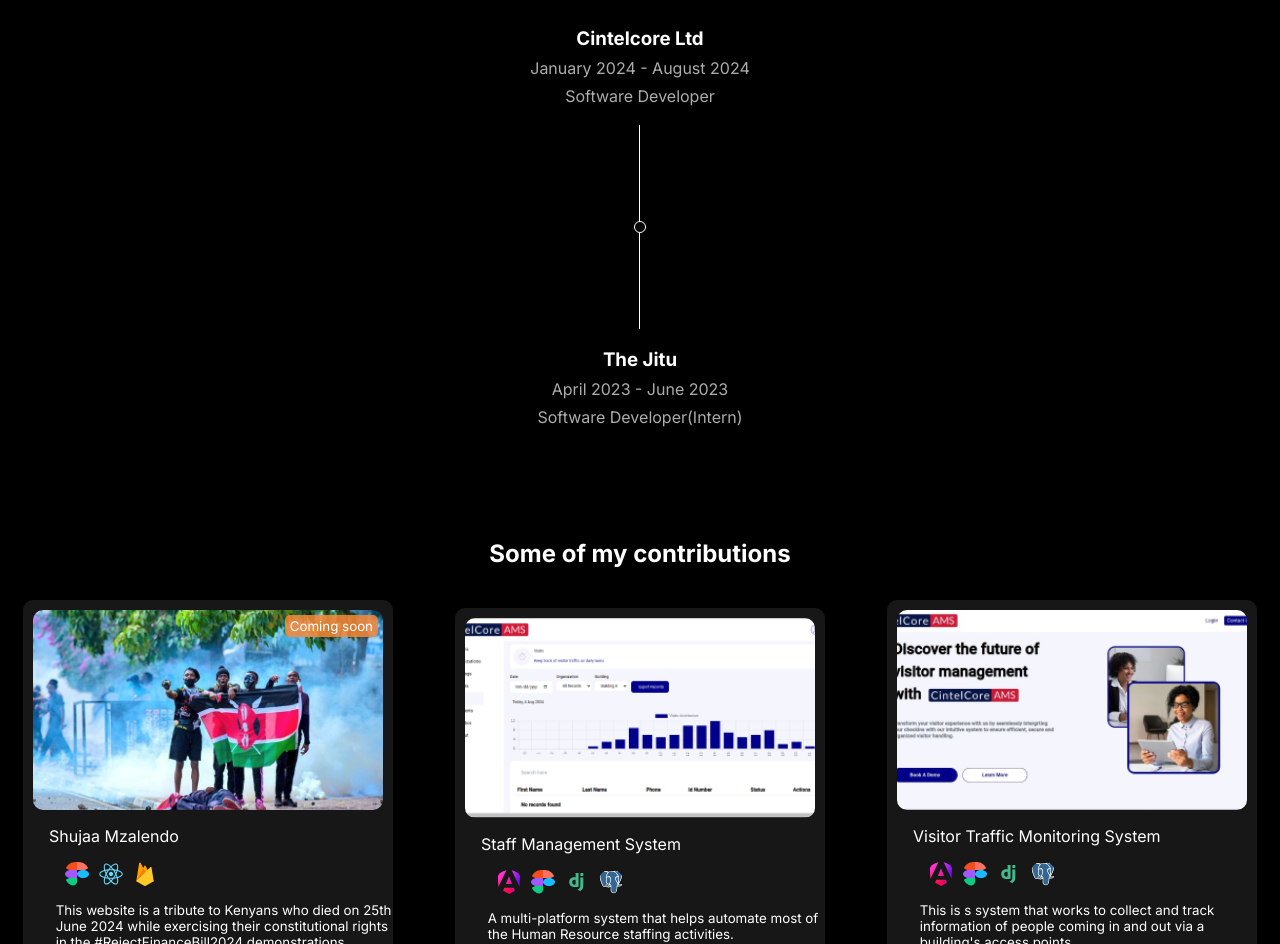
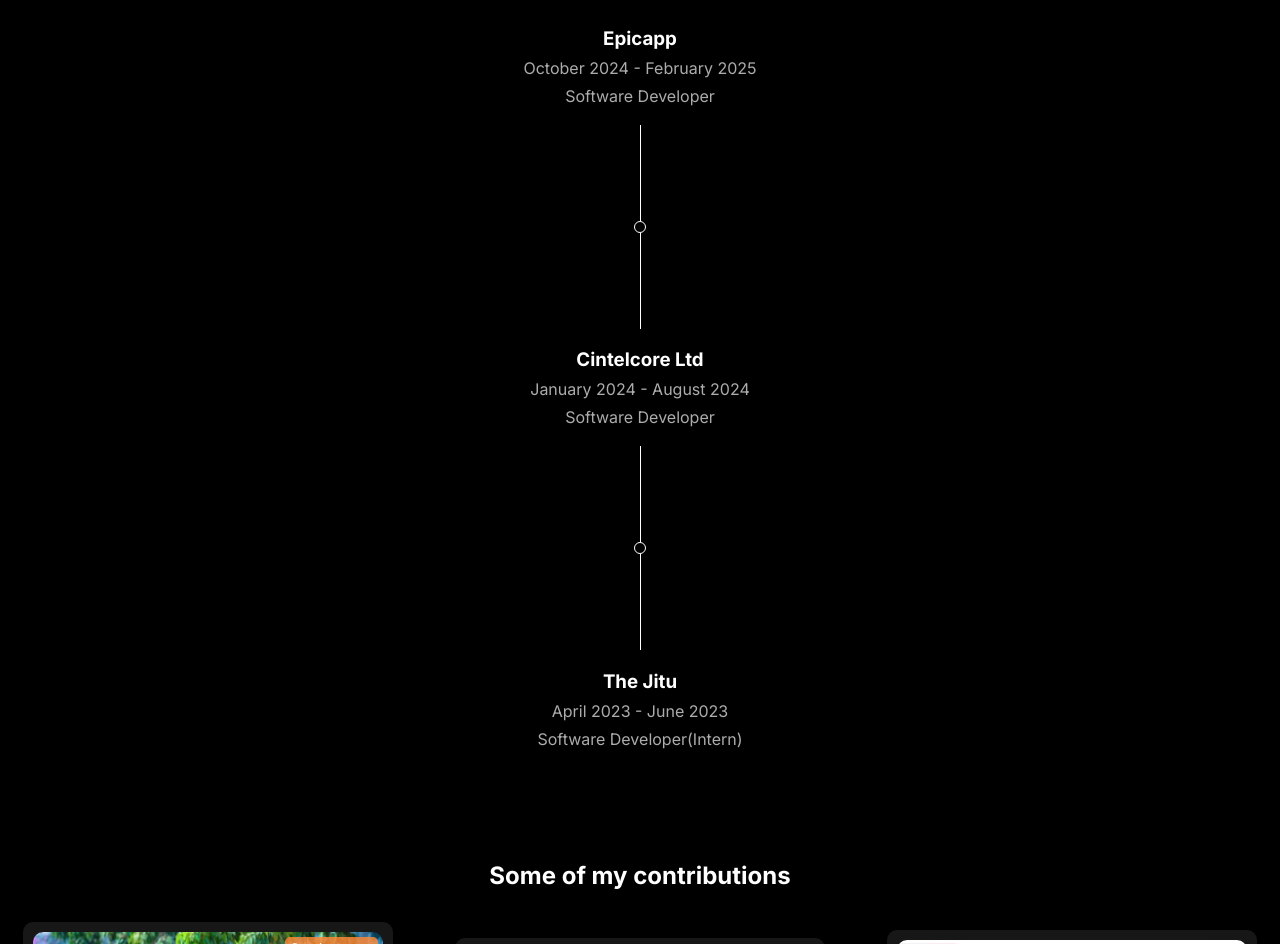
Before and after one commit to GathaiKE/react-portfolio, a React (Vite) app: page / in a window 1280 px wide. Shown: the part 1628-2572 px from the top of the page. Built offline with nearby package versions, Linux system fonts and the light colour scheme.

Commit message:
Updated experience and projects log

```diff
--- a/src/components/sections/experience/experience.tsx
+++ b/src/components/sections/experience/experience.tsx
@@ -6,6 +6,16 @@
             <h2>Experience</h2>
 
             <div className='content-container'>
+                <div className='experience-card'>
+                    <h3>Epicapp</h3>
+                    <p>October 2024 - February 2025</p>
+                    <p>Software Developer</p>
+                </div>
+                <div className='card-boundary'>
+                    <div className='line'></div>
+                    <div className='circle'></div>
+                    <div className='line'></div>
+                </div>
                 <div className='experience-card'>
                     <h3>Cintelcore Ltd</h3>
                     <p>January 2024 - August 2024</p>
--- a/src/data.tsx
+++ b/src/data.tsx
@@ -97,7 +97,21 @@
                 {framework:"React", icon:reactIcon, language:"Javascript"},
                 {framework:"Firebase", icon:firebaseIcon, language:""}
             ],
-            description:"This website is a tribute to Kenyans who died on 25th June 2024 while exercising their constitutional rights in the #RejectFinanceBill2024 demonstrations.",
+            description:"This website is a tribute to Kenyans who died on 25th June 2024 while exercising their constitutional rights in the #RejectFinanceBill2024 demonstrations."
+        },
+        {
+            id:"6",
+            github:"",
+            gradientColor:"",
+            liveAddress:"",
+            src:shujaa_mzalendoImg,
+            title:"Africode Solutions",
+            technology:[
+                {framework:"Figma", icon:figmaIcon, language:""},
+                {framework:"React", icon:reactIcon, language:"Javascript"},
+                {framework:"Firebase", icon:firebaseIcon, language:""}
+            ],
+            description:"This is the home web page of a software development agency operating from Nairobi Kenya. Its purpose to give the agency an online prescence and list the products that they offer.",
             current:true
         }
     ]
```
